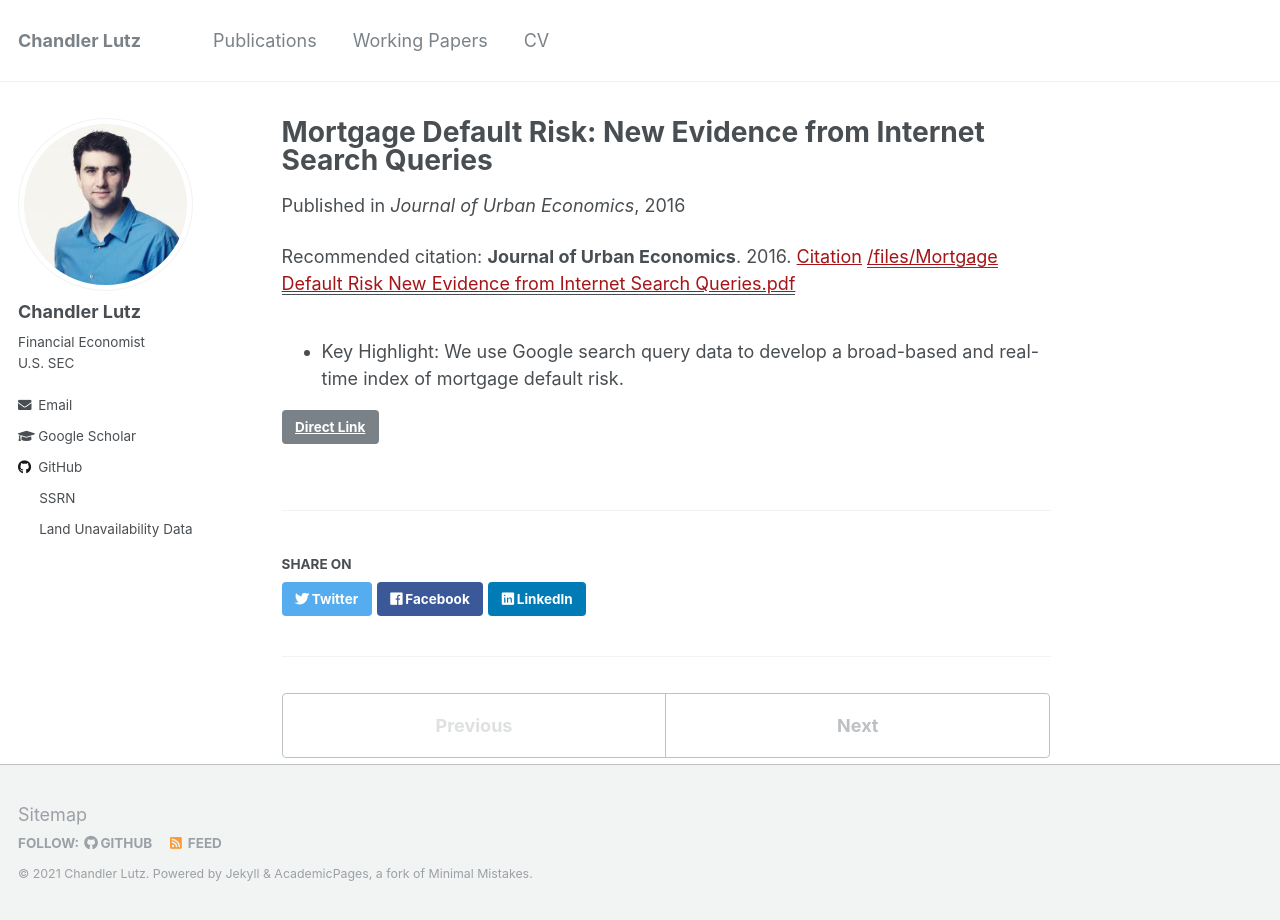
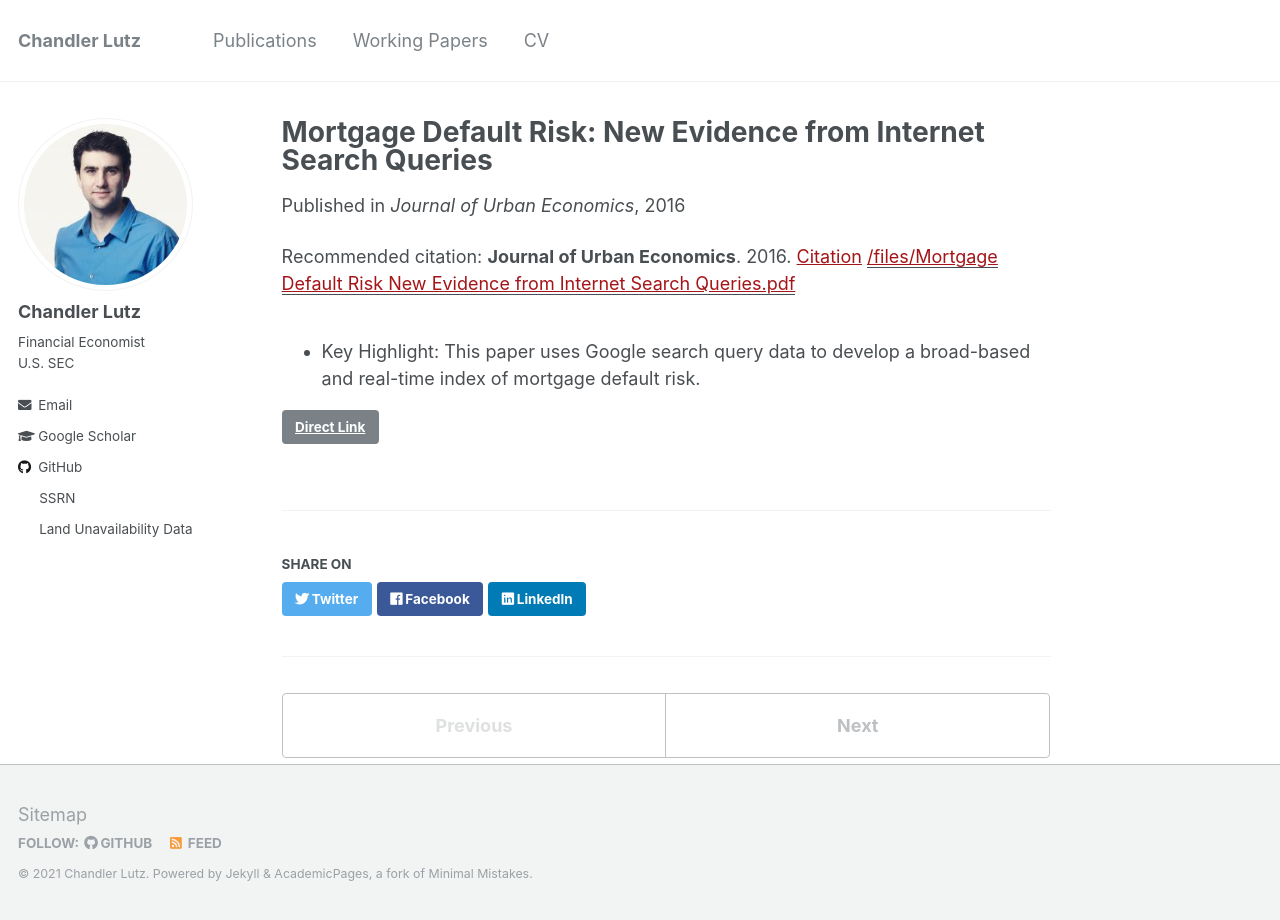
Before and after one commit to ChandlerLutz/ChandlerLutz.github.io, a Jekyll site: the page built from _publications/2016-mortgage-default-risk.md, in a window 1280 px wide. Built offline with Jekyll 4.4.1, drawn with Linux system fonts in a browser that asks for light colours.

```diff
--- a/_publications/2016-mortgage-default-risk.md
+++ b/_publications/2016-mortgage-default-risk.md
@@ -8,4 +8,4 @@
 link: 'https://doi.org/10.1016/j.jue.2016.08.004'
 citation: '<b>Journal of Urban Economics</b>. 2016. <a href="https://scholar.google.com/scholar?hl=en&as_sdt=0%2C5&q=%22Mortgage+Default+Risk%3A+New+Evidence+from+Internet+Search+Queries%22&btnG=#d=gs_cit&u=%2Fscholar%3Fq%3Dinfo%3AyHBuTo3EP8gJ%3Ascholar.google.com%2F%26output%3Dcite%26scirp%3D0%26hl%3Den">Citation</a>'
 ---
-* Key Highlight: We use Google search query data to develop a broad-based and real-time index of mortgage default risk.
+* Key Highlight: This paper uses Google search query data to develop a broad-based and real-time index of mortgage default risk.
```
Also changed, not shown: _publications/2021-effects-of-a-targeted-financial-constraint.md (+1 -1 lines), 1 other file.
